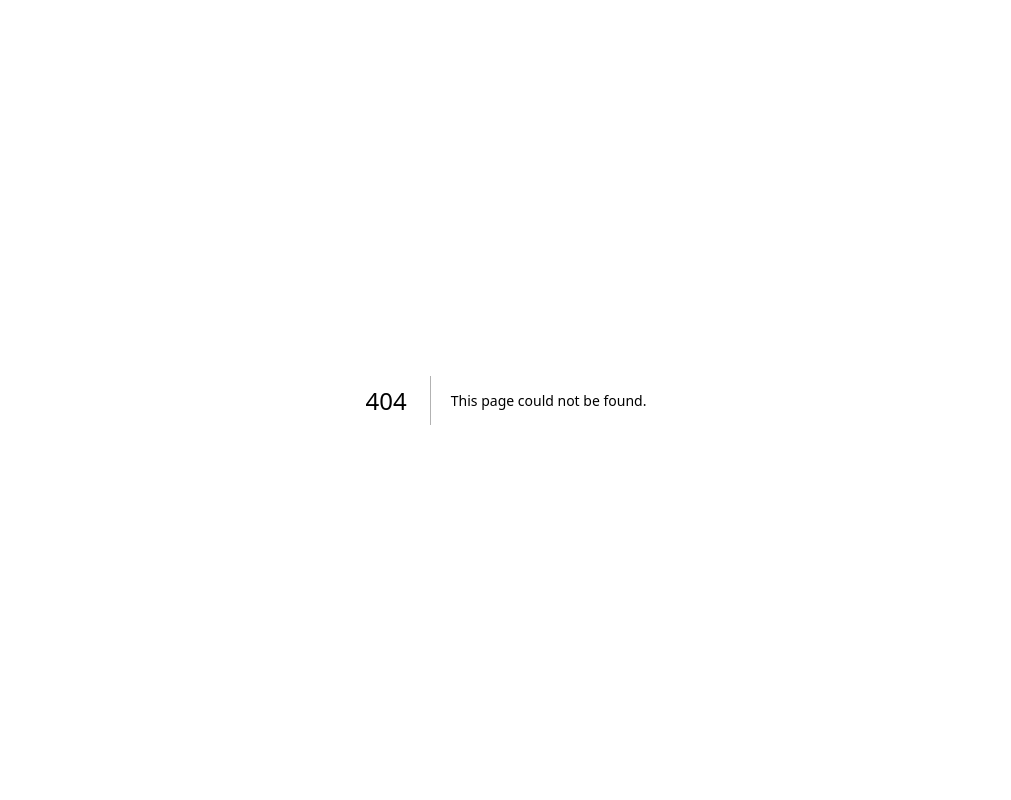
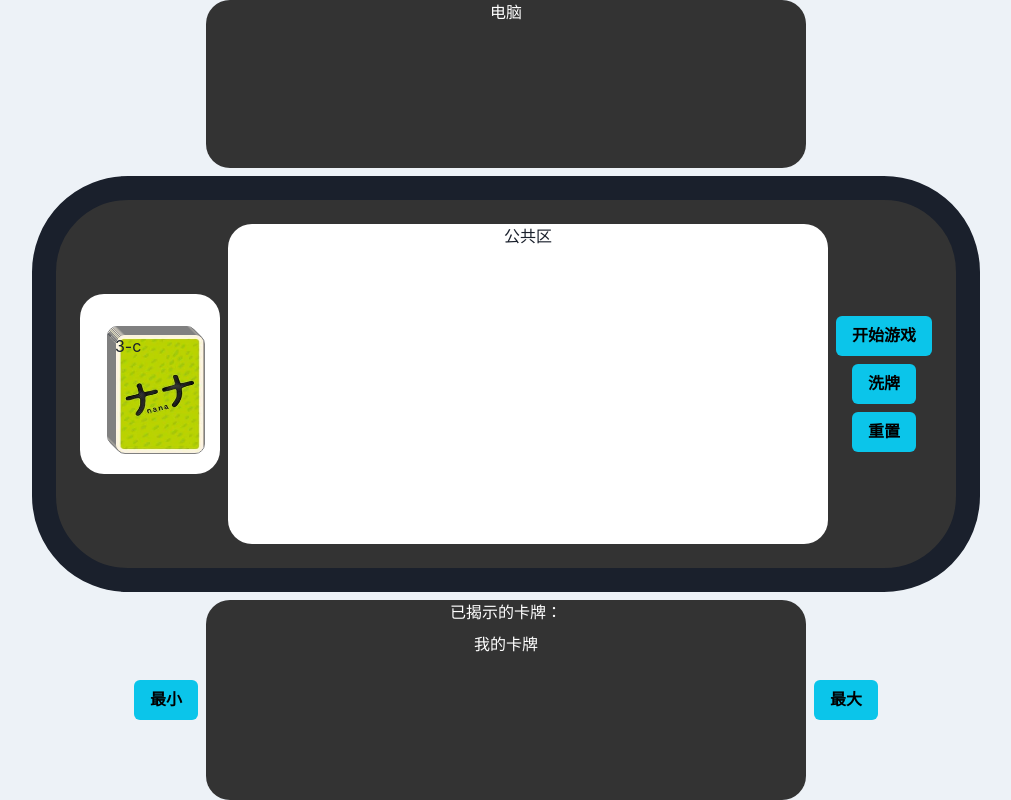
Before and after one commit to Cyronlee/nana-card-game, a Next.js app: page /game in a window 1280 px wide. Before the commit this address had no page. Shown: the whole page, without its empty margins (134-1145 px from the left). Built offline with nearby package versions, Linux system fonts and the light colour scheme.

Commit message:
add card store

```diff
--- a/package.json
+++ b/package.json
@@ -12,10 +12,13 @@
     "@chakra-ui/react": "^2.8.2",
     "@emotion/react": "^11.11.4",
     "@emotion/styled": "^11.11.5",
+    "ahooks": "^3.7.11",
     "framer-motion": "^11.1.1",
     "next": "14.2.1",
     "react": "^18",
-    "react-dom": "^18"
+    "react-confetti": "^6.1.0",
+    "react-dom": "^18",
+    "zustand": "^4.5.2"
   },
   "devDependencies": {
     "@types/node": "^20",
--- /dev/null
+++ b/src/app/game/page.tsx
@@ -0,0 +1,263 @@
+"use client";
+
+import React, { useEffect, useState } from "react";
+import { AnimatePresence, motion } from "framer-motion";
+import {
+  Button,
+  Center,
+  HStack,
+  VStack,
+  Text,
+  ButtonGroup,
+  useToast,
+} from "@chakra-ui/react";
+import NanaCard from "@/components/NanaCard";
+import { shuffle } from "@/lib/random";
+import { useGameStore } from "@/store/GameStore";
+import Confetti from "react-confetti";
+
+// const ALL_CARDS = Array.from({ length: 9 }, (_, index) => index + 1);
+const ALL_GAME_CARDS = [
+  "1-a",
+  "1-b",
+  "1-c",
+  "2-a",
+  "2-b",
+  "2-c",
+  // "3-a",
+  // "3-b",
+  // "3-c",
+];
+
+export default function GamePage() {
+  const toast = useToast();
+  // const [cardDeck, setCardDeck] = useState(ALL_GAME_CARDS);
+  // const [myCards, setMyCards] = useState([]);
+  // const [botCards, setBotCards] = useState([]);
+  // const [publicCards, setPublicCards] = useState([]);
+  const [revealedCards, setRevealedCards] = useState<string[]>([]);
+  const [isWon, setIsWon] = useState(false);
+
+  const {
+    cardDeck,
+    myCards,
+    botCards,
+    publicCards,
+    dealToMe,
+    dealToBot,
+    dealToPublic,
+    sortPlayerCards,
+    reset,
+  } = useGameStore();
+
+  const shuffleCards = () => {
+    // setCardDeck((prev) => shuffle(prev));
+    console.log(cardDeck);
+  };
+
+  const handleGameStart = () => {
+    dealCards();
+  };
+
+  const dealCards = () => {
+    let times = 0;
+    let intervalId = setInterval(() => {
+      dealRandomCard("me");
+      dealRandomCard("bot");
+      dealRandomCard("public");
+      if (++times >= 3) {
+        clearInterval(intervalId);
+        setTimeout(() => {
+          sortPlayerCards();
+        }, 500);
+      }
+    }, 500);
+  };
+
+  const dealRandomCard = (target: string) => {
+    if (cardDeck.length === 0) return;
+    // let optCards = [...cardDeck];
+    const randomIndex = Math.floor(Math.random() * cardDeck.length);
+    const [removedCard] = cardDeck.splice(randomIndex, 1);
+    // setCardDeck(optCards);
+    // removeFromCardDeck(removedCard);
+    if (target === "me") {
+      dealToMe(removedCard);
+    } else if (target === "bot") {
+      dealToBot(removedCard);
+    } else if (target === "public") {
+      dealToPublic(removedCard);
+    }
+  };
+
+  const resetAll = () => {
+    // setMyCards([]);
+    // setBotCards([]);
+    // setPublicCards([]);
+    reset();
+    setRevealedCards([]);
+    // setCardDeck(ALL_GAME_CARDS);
+  };
+
+  const onFlipToFront = (cardId: string) => {
+    setRevealedCards((prev) => [...prev, cardId]);
+  };
+
+  const onFlipToBack = (cardId: string) => {
+    setRevealedCards((prev) => prev.filter((n) => n !== cardId));
+  };
+
+  useEffect(() => {
+    if (revealedCards.length <= 1) {
+      return;
+    }
+    for (let i = 1; i < revealedCards.length; i++) {
+      if (revealedCards[i].split("-")[0] !== revealedCards[0].split("-")[0]) {
+        setTimeout(() => {
+          resetAll();
+          toast({
+            title: "挑战失败",
+            description: "试着连续翻出三张一样的数字",
+            status: "error",
+            duration: 9000,
+            isClosable: true,
+          });
+        }, 1000);
+        return;
+      }
+    }
+    if (revealedCards.length >= 3) {
+      setIsWon(true);
+      toast({
+        title: "挑战成功",
+        description: "恭喜你连续翻出三张相同数字",
+        status: "success",
+        duration: 9000,
+        isClosable: true,
+      });
+      return;
+    }
+  }, [revealedCards]);
+
+  const revealMyMinCard = () => {
+    onFlipToFront(myCards[0]);
+  };
+
+  return (
+    <VStack w="100vw" h="100vh" bgColor="gray.100">
+      <Confetti
+        width={window.innerWidth}
+        height={window.innerWidth}
+        recycle={false}
+        run={isWon}
+        onConfettiComplete={() => setIsWon(false)}
+      />
+      <VStack w="600px" bgColor="#333" borderRadius="24px">
+        <Text color="white">电脑</Text>
+        <HStack h="136px" padding="8px" flexWrap="wrap">
+          {botCards.map((cardId, index) => (
+            <NanaCard
+              onFlipToFront={onFlipToFront}
+              onFlipToBack={onFlipToBack}
+              key={cardId}
+              cardId={cardId}
+              w="90px"
+              h="120px"
+            />
+          ))}
+        </HStack>
+      </VStack>
+
+      <HStack
+        // w="800px"
+        // h="400px"
+        padding="24px"
+        border="24px solid "
+        bgColor="#333"
+        borderRadius="96px"
+        justifyContent="center"
+      >
+        <Center w="140px" h="180px" borderRadius="24px" bgColor="#fff">
+          {cardDeck.map((cardId, index) => (
+            <motion.div
+              key={cardId}
+              // layoutId={`card-${number}`}
+              initial={{ opacity: 0, x: -200, y: -100 * index }}
+              animate={{ opacity: 1, x: 2 + index, y: 2 + index }}
+              transition={{ duration: 1 }}
+              style={{ position: "absolute" }}
+            >
+              <NanaCard
+                onFlipToFront={onFlipToFront}
+                onFlipToBack={onFlipToBack}
+                key={cardId}
+                cardId={cardId}
+                w="90px"
+                h="120px"
+              />
+            </motion.div>
+          ))}
+        </Center>
+        <VStack w="600px" h="320px" bgColor="#fff" borderRadius="24px">
+          <p>公共区</p>
+          <HStack padding="8px" flexWrap="wrap">
+            {publicCards.map((cardId, index) => (
+              <NanaCard
+                onFlipToFront={onFlipToFront}
+                onFlipToBack={onFlipToBack}
+                key={cardId}
+                cardId={cardId}
+                w="90px"
+                h="120px"
+              />
+            ))}
+          </HStack>
+        </VStack>
+
+        <VStack>
+          <Button colorScheme="cyan" onClick={() => handleGameStart()}>
+            开始游戏
+          </Button>
+          <Button colorScheme="cyan" onClick={() => shuffleCards()}>
+            洗牌
+          </Button>
+          {/*<Button colorScheme="cyan" onClick={() => dealRandomCard("bot")}>*/}
+          {/*  发牌给机器人*/}
+          {/*</Button>*/}
+          {/*<Button colorScheme="cyan" onClick={() => dealRandomCard("public")}>*/}
+          {/*  发牌到公共区*/}
+          {/*</Button>*/}
+          {/*<Button colorScheme="cyan" onClick={() => dealRandomCard("me")}>*/}
+          {/*  发牌给我*/}
+          {/*</Button>*/}
+          <Button colorScheme="cyan" onClick={() => resetAll()}>
+            重置
+          </Button>
+        </VStack>
+      </HStack>
+
+      <HStack>
+        <Button colorScheme="cyan" onClick={() => revealMyMinCard()}>
+          最小
+        </Button>
+        <VStack w="600px" bgColor="#333" borderRadius="24px">
+          <Text color="white">已揭示的卡牌：{revealedCards}</Text>
+          <Text color="white">我的卡牌 {myCards.join(", ")}</Text>
+          <HStack h="136px" padding="8px" flexWrap="wrap">
+            {myCards.map((cardId, index) => (
+              <NanaCard
+                onFlipToFront={onFlipToFront}
+                onFlipToBack={onFlipToBack}
+                key={cardId}
+                cardId={cardId}
+                w="90px"
+                h="120px"
+              />
+            ))}
+          </HStack>
+        </VStack>
+        <Button colorScheme="cyan">最大</Button>
+      </HStack>
+    </VStack>
+  );
+}
--- a/src/components/NanaCard.tsx
+++ b/src/components/NanaCard.tsx
@@ -182,6 +182,7 @@ const NanaCard = ({
           </motion.div>
         </div>
       </motion.div>
+      <span style={{ position: "absolute", top: 0 }}>{cardId}</span>
     </motion.div>
   );
 };
--- /dev/null
+++ b/src/store/GameStore.tsx
@@ -0,0 +1,68 @@
+import { create } from "zustand";
+
+const INIT_GAME_CARDS = [
+  "1-a",
+  "1-b",
+  "1-c",
+  "2-a",
+  "2-b",
+  "2-c",
+  "3-a",
+  "3-b",
+  "3-c",
+];
+
+interface GameState {
+  cardDeck: string[];
+  myCards: string[];
+  botCards: string[];
+  publicCards: string[];
+  reset: any;
+  dealToMe: any;
+  dealToBot: any;
+  dealToPublic: any;
+  sortPlayerCards: any;
+}
+
+export const useGameStore = create<GameState>()((set, get) => ({
+  cardDeck: INIT_GAME_CARDS,
+  myCards: [],
+  botCards: [],
+  publicCards: [],
+
+  reset: () => {
+    set({
+      cardDeck: INIT_GAME_CARDS,
+      myCards: [],
+      botCards: [],
+      publicCards: [],
+    });
+  },
+  dealToMe: (card: string) => {
+    set({
+      myCards: [...get().myCards, card],
+      cardDeck: get().cardDeck.filter((id) => id !== card),
+    });
+  },
+  sortPlayerCards: () => {
+    set({
+      myCards: get().myCards.sort(),
+      botCards: get().botCards.sort(),
+    });
+  },
+  dealToBot: (card: string) => {
+    set({
+      botCards: [...get().botCards, card],
+      cardDeck: get().cardDeck.filter((id) => id !== card),
+    });
+  },
+  dealToPublic: (card: string) => {
+    set({
+      publicCards: [...get().publicCards, card],
+      cardDeck: get().cardDeck.filter((id) => id !== card),
+    });
+  },
+  removeFromCardDeck: (card: string) => {
+    set({ cardDeck: get().cardDeck.filter((id) => id !== card) });
+  },
+}));
```
Also changed, not shown: src/hooks/useTimes.tsx (added, +30 -0 lines), 1 other file (tests, documents, lock files or other folders).
